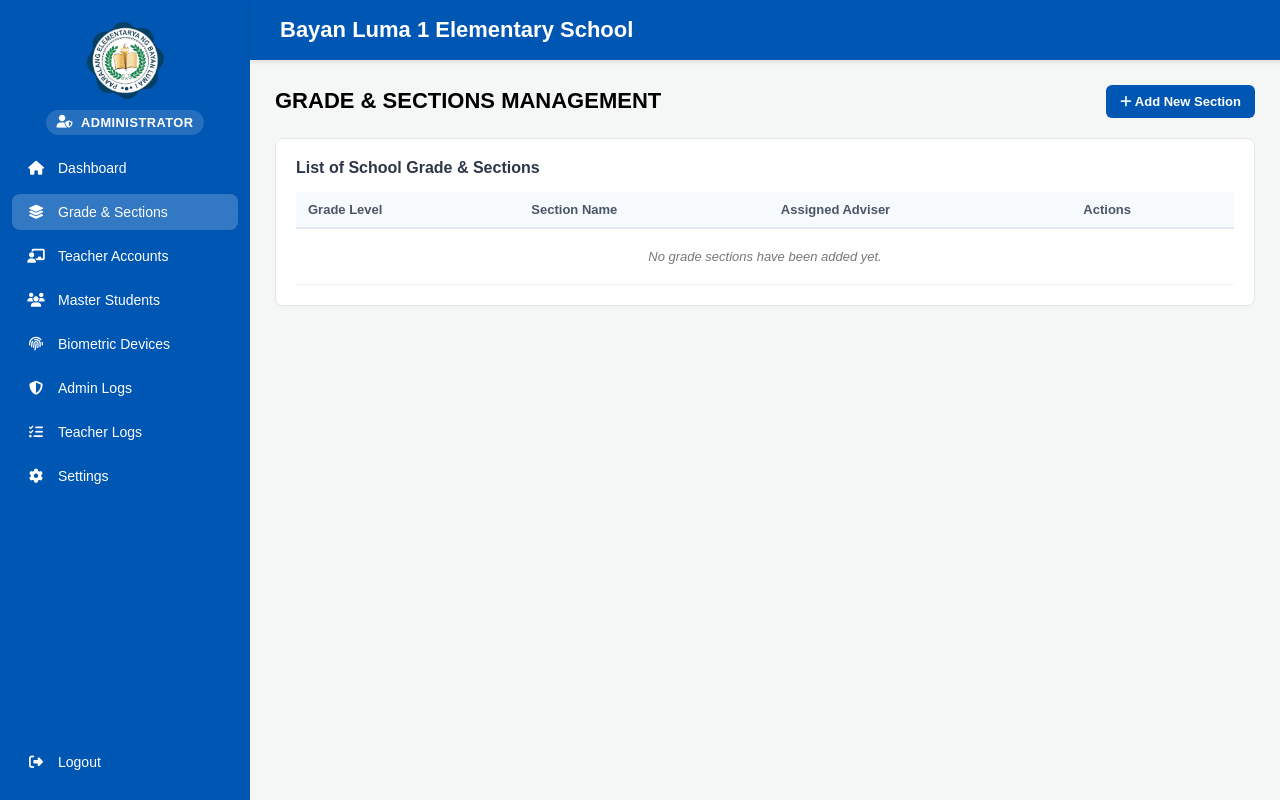
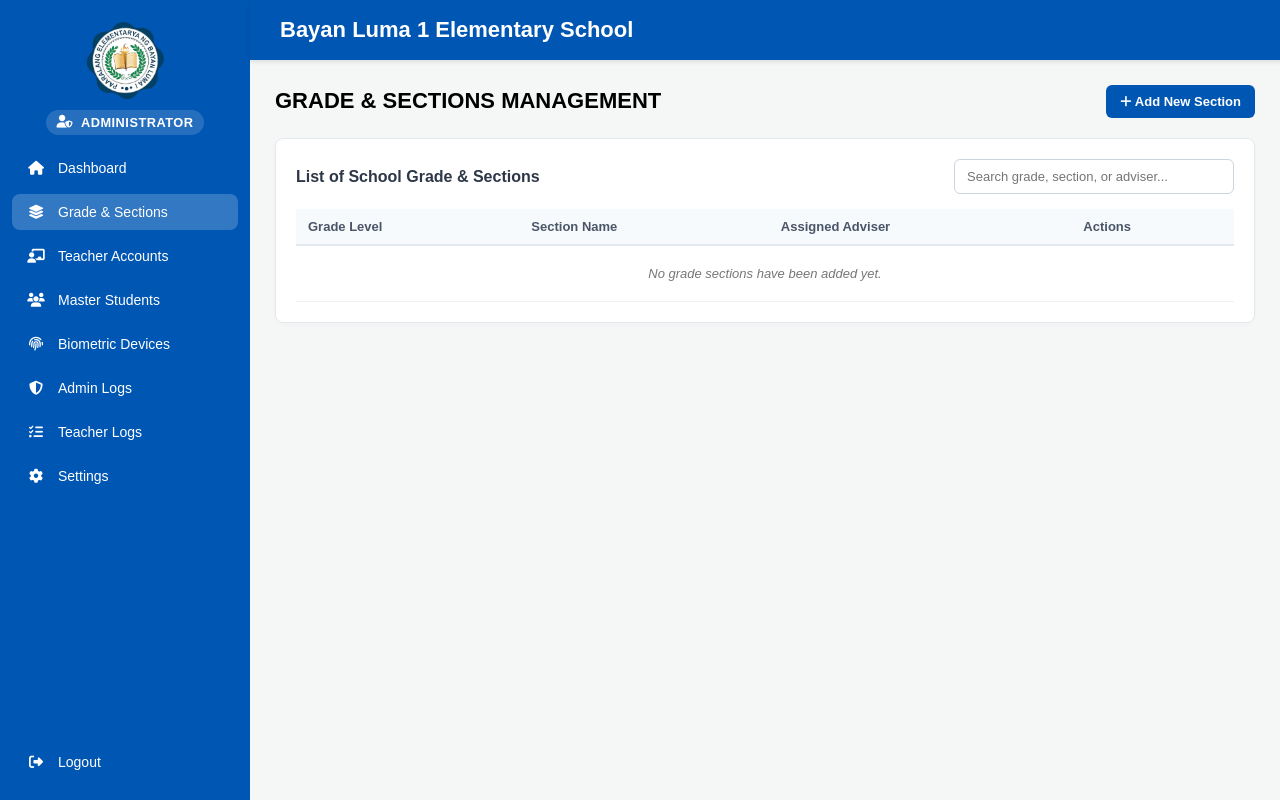
Before and after one commit to jmscljt/BayLum1---Classroom-Attendance-Management-System, a PHP site: page /index.php?page=admin_manage_sections in a window 1280 px wide. Run offline with PHP 8.4, Linux system fonts and the light colour scheme; the visitor is signed in with stand-in values (Sample User, id 1); data that the repository does not hold is empty.

Commit message:
UPDATE [Admin]: Improved grade and section

```diff
--- a/app/Controllers/Admin/AdminSectionsController.php
+++ b/app/Controllers/Admin/AdminSectionsController.php
@@ -76,12 +76,7 @@ class AdminSectionsController
             return ['success' => false, 'message' => 'Enter a section name of up to 50 characters.'];
         }
 
-        $teacherId = $this->validateTeacherId($post['adviser_id'] ?? '');
-        if ($teacherId === false) {
-            return ['success' => false, 'message' => 'Please select a valid adviser.'];
-        }
-
-        return $this->adminModel->addSection($gradeLevel, $sectionName, $teacherId);
+        return $this->adminModel->addSection($gradeLevel, $sectionName);
     }
 
     private function removeSection(array $post): array
--- a/app/Views/Admin/admin_manage_sections.php
+++ b/app/Views/Admin/admin_manage_sections.php
@@ -37,7 +37,16 @@ $currentPage = 'admin_manage_sections';
             </div>
 
             <div class="table-section-card">
+                <div class="table-toolbar">
                     <h3>List of School Grade & Sections</h3>
+                    <input
+                        id="sectionTableSearch"
+                        class="section-table-search"
+                        type="search"
+                        placeholder="Search grade, section, or adviser..."
+                        aria-label="Search grade and sections"
+                    >
+                </div>
                 <?php if (!empty($sectionResult)): ?>
                     <p class="section-feedback <?= !empty($sectionResult['success']) ? 'is-success' : 'is-error' ?>" role="status">
                         <?= htmlspecialchars($sectionResult['message'], ENT_QUOTES, 'UTF-8') ?>
@@ -65,7 +74,7 @@ $currentPage = 'admin_manage_sections';
                                         <td><?= htmlspecialchars($section['section_name'], ENT_QUOTES, 'UTF-8') ?></td>
                                         <td>
                                             <?php if (empty($section['advisers'])): ?>
-                                                <em>Not assigned</em>
+                                                <em>---</em>
                                             <?php else: ?>
                                                 <?= htmlspecialchars(implode(', ', array_column($section['advisers'], 'full_name')), ENT_QUOTES, 'UTF-8') ?>
                                             <?php endif; ?>
@@ -85,7 +94,7 @@ $currentPage = 'admin_manage_sections';
                                                     <input type="hidden" name="csrf_token" value="<?= htmlspecialchars($csrfToken, ENT_QUOTES, 'UTF-8') ?>">
                                                     <input type="hidden" name="action" value="remove_section">
                                                     <input type="hidden" name="section_id" value="<?= (int) $section['section_id'] ?>">
-                                                    <button class="section-cancel-btn" type="submit" data-section-name="<?= htmlspecialchars($section['grade_level'] . ' - ' . $section['section_name'], ENT_QUOTES, 'UTF-8') ?>">Remove</button>
+                                                    <button class="section-cancel-btn section-remove-btn" type="submit" data-section-name="<?= htmlspecialchars($section['grade_level'] . ' - ' . $section['section_name'], ENT_QUOTES, 'UTF-8') ?>">Remove Section</button>
                                                 </form>
                                             </div>
                                         </td>
@@ -123,9 +132,10 @@ $currentPage = 'admin_manage_sections';
                 </div>
                 <div class="section-form-group">
                     <label for="section_name">Section Name</label>
-                    <input type="text" id="section_name" name="section_name" class="section-form-control" placeholder="e.g. Masigasig" maxlength="50" required>
+                    <input type="text" id="section_name" name="section_name" class="section-form-control" placeholder="e.g. Masipag" maxlength="50" required>
                 </div>
-                <div class="section-form-group section-form-group-last">
+                <template id="sectionAdviserTemplate">
+                    <div id="sectionAdviserGroup" class="section-form-group section-form-group-last">
                         <label for="adviser_id">Assigned Adviser (Optional)</label>
                         <select id="adviser_id" name="adviser_id" class="section-form-control">
                             <option value="" id="noAdviserOption">No adviser assigned</option>
@@ -137,6 +147,7 @@ $currentPage = 'admin_manage_sections';
                         </select>
                         <small>Choosing a teacher moves them from their current section. When editing a section with an adviser, that adviser moves to the teacher's previous section.</small>
                     </div>
+                </template>
                 <div class="section-modal-actions">
                     <button id="cancelSectionModal" type="button" class="section-cancel-btn">Cancel</button>
                     <button id="saveSectionButton" type="submit" class="section-action-btn">Save Section</button>
--- a/public/css/admin_style.css
+++ b/public/css/admin_style.css
@@ -419,6 +419,10 @@ header {
 }
 
 .table-section-card {
+    width: 100%;
+    max-width: 100%;
+    min-width: 0;
+    box-sizing: border-box;
     background: #ffffff;
     border-radius: 8px;
     border: 1.5px solid #e2e8f0;
@@ -431,22 +435,67 @@ header {
     font-weight: bold;
     color: #2d3748;
     margin-top: 0;
+    margin-bottom: 0;
+}
+
+.table-toolbar {
+    display: flex;
+    align-items: center;
+    justify-content: space-between;
+    gap: 15px;
     margin-bottom: 15px;
 }
 
+.section-table-search {
+    width: 280px;
+    max-width: 40%;
+    box-sizing: border-box;
+    padding: 9px 12px;
+    border: 1px solid #cbd5e0;
+    border-radius: 6px;
+    background-color: #ffffff;
+    color: #2d3748;
+    font-size: 13px;
+}
+
+.section-table-search:focus {
+    border-color: #0056b3;
+    outline: 2px solid rgba(0, 86, 179, 0.15);
+}
+
+@media (max-width: 768px) {
+    .table-toolbar {
+        align-items: stretch;
+        flex-direction: column;
+    }
+
+    .section-table-search {
+        width: 100%;
+        max-width: 100%;
+    }
+}
+
 .table-responsive {
+    display: block;
     width: 100%;
-    overflow-x: auto;
+    max-width: 100%;
+    max-height: 500px;
+    overflow: auto;
+    box-sizing: border-box;
 }
 
 .data-table {
     width: 100%;
+    min-width: 720px;
     border-collapse: collapse;
     text-align: left;
     font-size: 13px;
 }
 
 .data-table th {
+    position: sticky;
+    top: 0;
+    z-index: 2;
     background-color: #f7fafc;
     color: #4a5568;
     padding: 10px 12px;
@@ -612,6 +661,20 @@ header {
     align-items: center;
     gap: 8px;
     flex-wrap: wrap;
+}
+
+.section-row-actions button {
+    padding: 7px 10px;
+    font-size: 12px;
+}
+
+.section-remove-btn {
+    background-color: #b30000;
+    color: #ffffff;
+}
+
+.section-remove-btn:hover {
+    background-color: #8f0000;
 }
 
 .section-feedback {
--- a/public/js/adminManageSections.js
+++ b/public/js/adminManageSections.js
@@ -5,6 +5,23 @@ const cancelSectionModalButton = document.getElementById('cancelSectionModal');
 const sectionForm = sectionModal ? sectionModal.querySelector('form') : null;
 
 let sectionModalReturnFocus = null;
+
+function removeSectionAdviserField() {
+    const adviserGroup = document.getElementById('sectionAdviserGroup');
+    if (adviserGroup) adviserGroup.remove();
+}
+
+function showSectionAdviserField() {
+    removeSectionAdviserField();
+
+    const template = document.getElementById('sectionAdviserTemplate');
+    const actions = sectionForm ? sectionForm.querySelector('.section-modal-actions') : null;
+    if (!template || !actions) return null;
+
+    const fragment = template.content.cloneNode(true);
+    sectionForm.insertBefore(fragment, actions);
+    return document.getElementById('sectionAdviserGroup');
+}
 
 function openSectionModal() {
     if (!sectionModal || !sectionForm) return;
@@ -29,7 +46,7 @@ if (sectionModal && openSectionModalButton && sectionForm) {
         document.getElementById('section_id').value = '';
         document.getElementById('modalTitle').textContent = 'Add New Section';
         document.getElementById('saveSectionButton').textContent = 'Save Section';
-        document.getElementById('noAdviserOption').disabled = false;
+        removeSectionAdviserField();
         sectionModalReturnFocus = openSectionModalButton;
         openSectionModal();
     });
@@ -41,6 +58,7 @@ if (sectionModal && openSectionModalButton && sectionForm) {
             document.getElementById('section_id').value = button.dataset.sectionId;
             document.getElementById('grade_level').value = button.dataset.gradeLevel;
             document.getElementById('section_name').value = button.dataset.sectionName;
+            showSectionAdviserField();
             document.getElementById('adviser_id').value = button.dataset.adviserId;
             document.getElementById('noAdviserOption').disabled = button.dataset.hasAdviser === 'true';
             document.getElementById('modalTitle').textContent = 'Edit Grade & Section';
@@ -72,3 +90,37 @@ document.querySelectorAll('.remove-section-form').forEach(form => {
         }
     });
 });
+
+const sectionTableSearch = document.getElementById('sectionTableSearch');
+const sectionTableBody = document.querySelector('.data-table tbody');
+
+if (sectionTableSearch && sectionTableBody) {
+    sectionTableSearch.addEventListener('input', () => {
+        const query = sectionTableSearch.value.trim().toLowerCase();
+        let visibleRows = 0;
+
+        sectionTableBody.querySelectorAll('tr').forEach(row => {
+            if (row.querySelector('td.empty-state')) {
+                row.hidden = query !== '';
+                return;
+            }
+
+            const matches = row.textContent.toLowerCase().includes(query);
+            row.hidden = !matches;
+            if (matches) visibleRows++;
+        });
+
+        let noResultsRow = sectionTableBody.querySelector('.search-empty-state');
+        if (query !== '' && visibleRows === 0) {
+            if (!noResultsRow) {
+                noResultsRow = document.createElement('tr');
+                noResultsRow.className = 'search-empty-state';
+                noResultsRow.innerHTML = '<td colspan="4" class="empty-state"><em>No matching grade, section, or adviser found.</em></td>';
+                sectionTableBody.appendChild(noResultsRow);
+            }
+            noResultsRow.hidden = false;
+        } else if (noResultsRow) {
+            noResultsRow.hidden = true;
+        }
+    });
+}
```
Also changed, not shown: app/Models/Admin/AdminModel.php (+1 -37 lines). Lines whose indentation alone changed are shown as unchanged.
